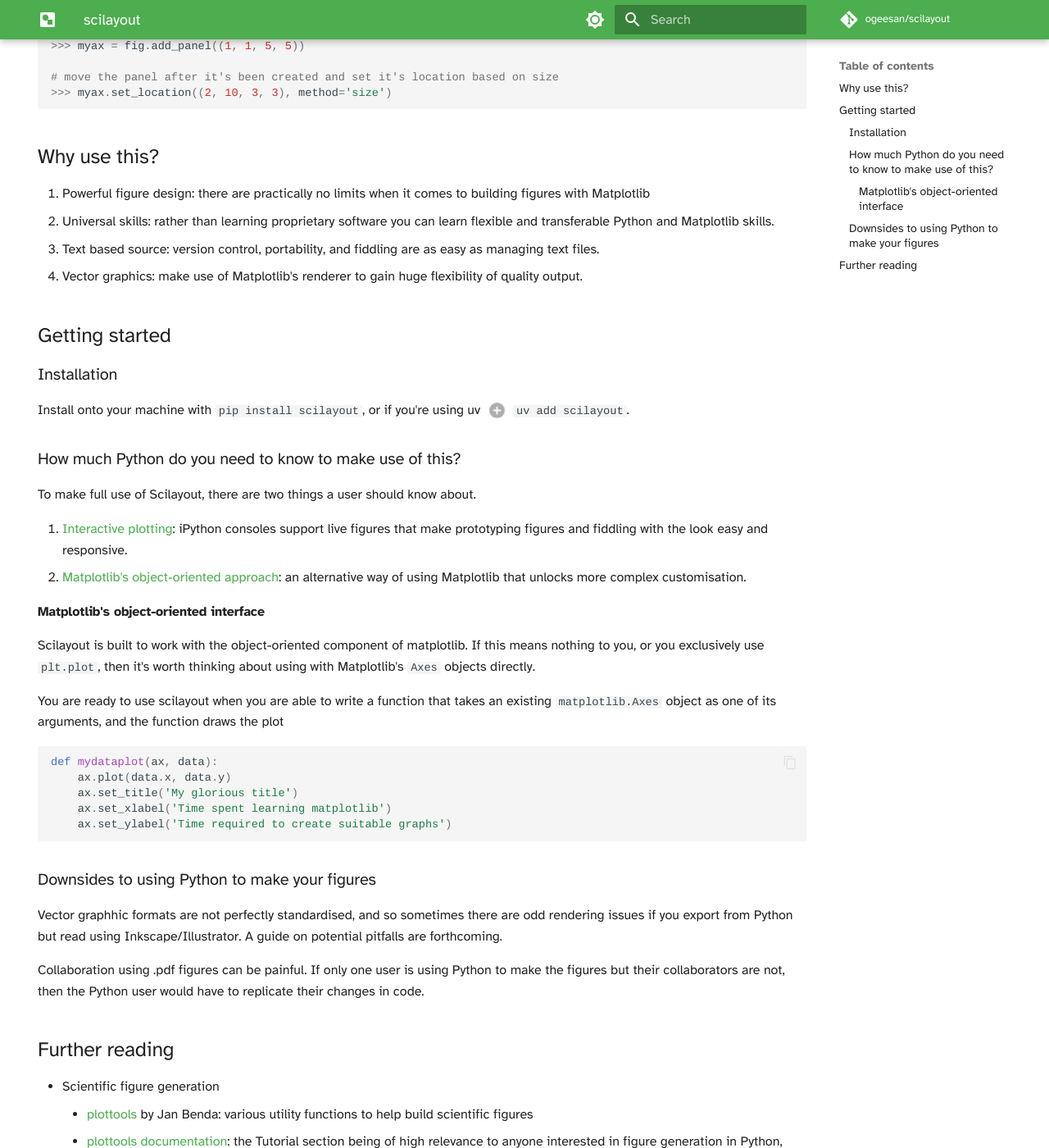
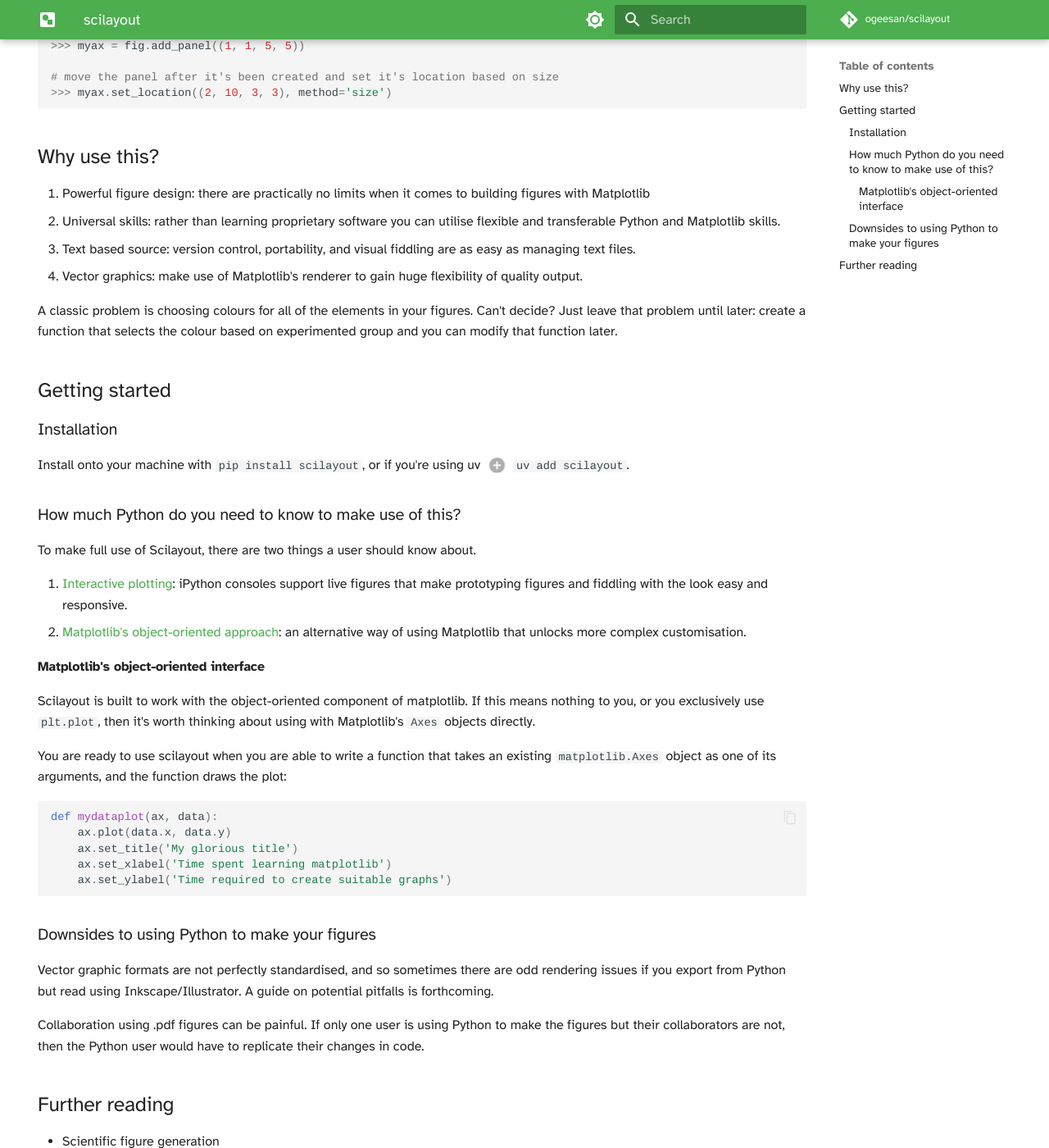
Before and after one commit to ogeesan/scilayout, an MkDocs documentation site: the page built from docs/index.md, in a window 1280 px wide and 1400 px high, scrolled down 391 px. Shown: the whole window at 82% size. Built offline with MkDocs 1.6.1 and Material for MkDocs 9.7.7, drawn with Linux system fonts in a browser that asks for light colours; comment, search, counter and statistics services are not loaded.

Commit message:
Update site

````diff
--- a/docs/index.md
+++ b/docs/index.md
@@ -26,9 +26,13 @@
 ## Why use this?
 
 1. Powerful figure design: there are practically no limits when it comes to building figures with Matplotlib
-2. Universal skills: rather than learning proprietary software you can learn flexible and transferable Python and Matplotlib skills.
-3. Text based source: version control, portability, and fiddling are as easy as managing text files.
-6. Vector graphics: make use of Matplotlib's renderer to gain huge flexibility of quality output.
+2. Universal skills: rather than learning proprietary software you can utilise flexible and transferable Python and Matplotlib skills.
+3. Text based source: version control, portability, and visual fiddling are as easy as managing text files.
+4. Vector graphics: make use of Matplotlib's renderer to gain huge flexibility of quality output.
+
+A classic problem is choosing colours for all of the elements in your figures.
+Can't decide?
+Just leave that problem until later: create a function that selects the colour based on experimented group and you can modify that function later.
 
 ## Getting started
 ### Installation
@@ -46,9 +50,10 @@
 
 
 #### Matplotlib's object-oriented interface
-Scilayout is built to work with the object-oriented component of matplotlib. If this means nothing to you, or you exclusively use `plt.plot`, then it's worth thinking about using with Matplotlib's `Axes` objects directly.
+Scilayout is built to work with the object-oriented component of matplotlib.
+If this means nothing to you, or you exclusively use `plt.plot`, then it's worth thinking about using with Matplotlib's `Axes` objects directly.
 
-You are ready to use scilayout when you are able to write a function that takes an existing `matplotlib.Axes` object as one of its arguments, and the function draws the plot
+You are ready to use scilayout when you are able to write a function that takes an existing `matplotlib.Axes` object as one of its arguments, and the function draws the plot:
 
 ```python
 def mydataplot(ax, data):
@@ -59,8 +64,8 @@
 ```
 
 ### Downsides to using Python to make your figures
-Vector graphhic formats are not perfectly standardised, and so sometimes there are odd rendering issues if you export from Python but read using Inkscape/Illustrator.
-A guide on potential pitfalls are forthcoming.
+Vector graphic formats are not perfectly standardised, and so sometimes there are odd rendering issues if you export from Python but read using Inkscape/Illustrator.
+A guide on potential pitfalls is forthcoming.
 
 Collaboration using .pdf figures can be painful.
 If only one user is using Python to make the figures but their collaborators are not, then the Python user would have to replicate their changes in code.
````
